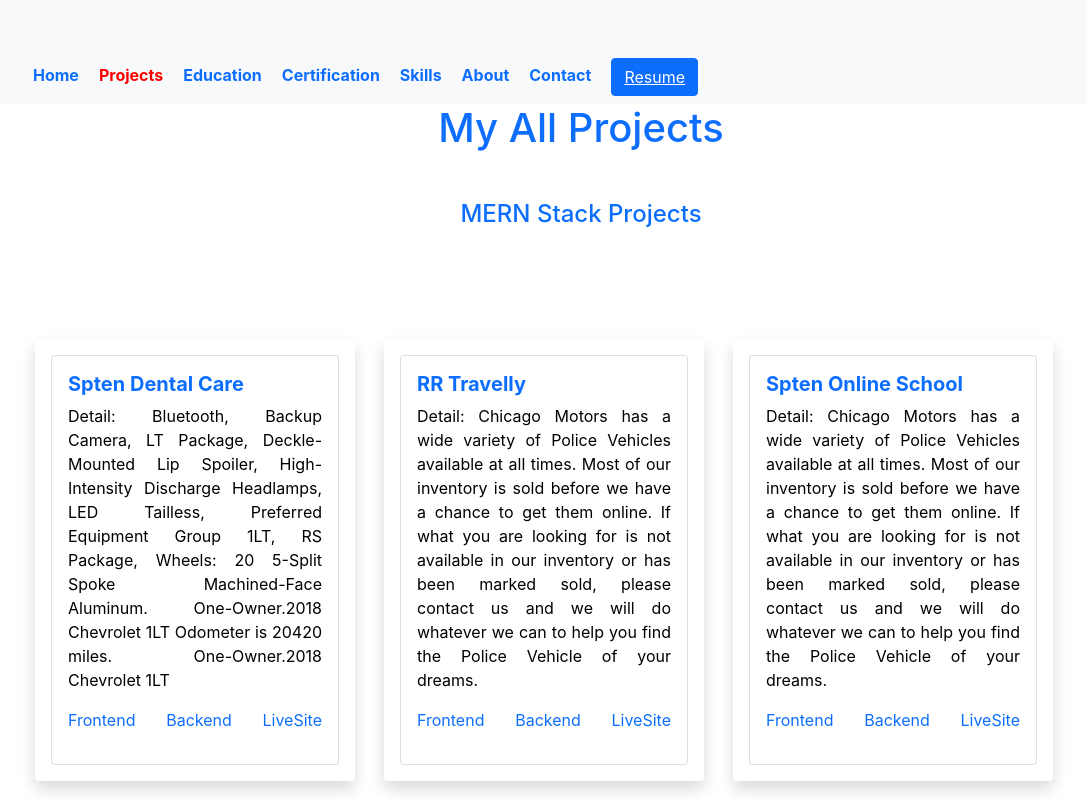
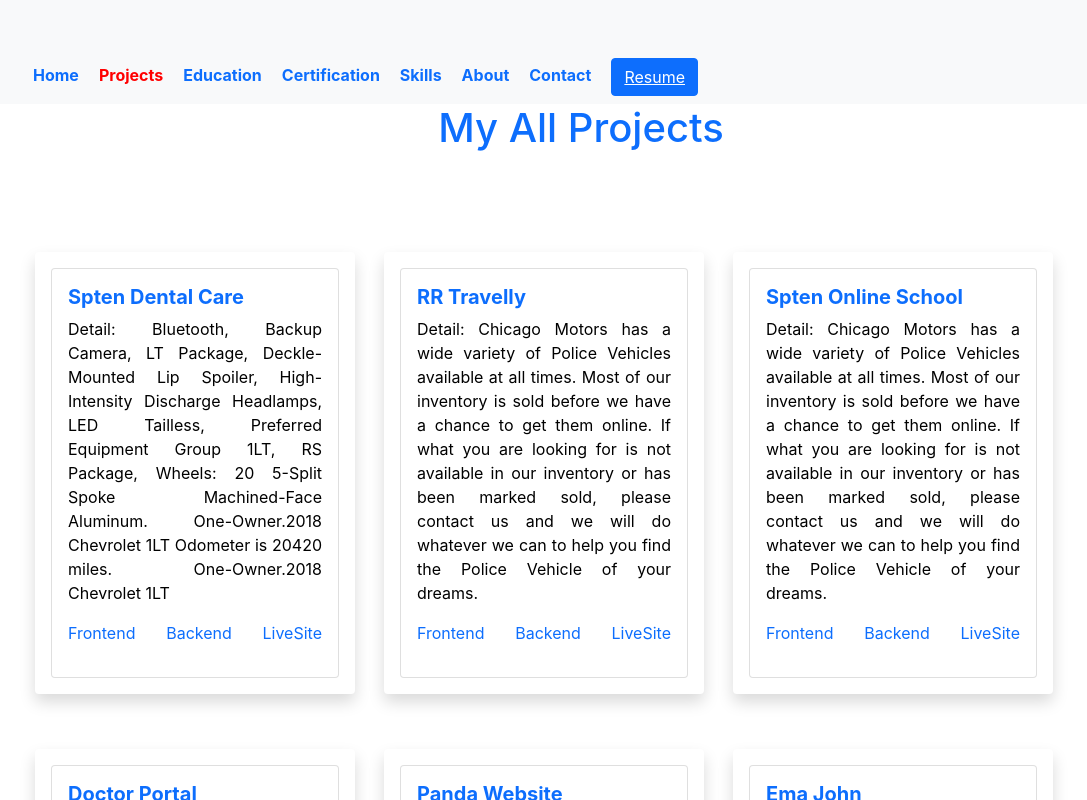
Before and after one commit to fakrulislamchowdhury/fakrul-portfolio, a React (Create React App) app: page /projects in a window 1280 px wide. Shown: the top 800 px of the page, without its empty margins (59-1146 px from the left). Built offline with nearby package versions, Linux system fonts and the light colour scheme.

Commit message:
certification page css added

```diff
--- /dev/null
+++ b/src/Pages/Certification/Certification.css
@@ -0,0 +1,3 @@
+.certificate{
+text-decoration: none;
+}
--- a/src/Pages/Certification/Certification.js
+++ b/src/Pages/Certification/Certification.js
@@ -1,13 +1,14 @@
 import React from 'react';
+import './Certification.css'
 
 const Certification = () => {
     return (
         <div>
             <h4 className="text-center">Please here my Certification</h4>
-            <div className='container'>
+            <div className="container">
                 <h4>Academic Certification</h4>
                 <p>
-                    <a href="../Resume/Resume/img.JPG" target="_blank" rel="noopener noreferrer">B.Sc. in Computer Science Engineering</a>
+                    <a className='certificate' href="https://drive.google.com/file/d/1ppWnG49EOZgQ0jiEjVZaeP0Y7eGL3Qmy/view?usp=drive_link" target="_blank" rel="noopener noreferrer">B.Sc. in Computer Science Engineering</a>
                 </p>
             </div>
         </div>
--- a/src/Pages/Project/Project.css
+++ b/src/Pages/Project/Project.css
@@ -1,15 +1,13 @@
 .project{
     color: black;
     background-color: white;
-    margin-top: 10px;
-    padding-top: 10px;
     text-align: justify;
     border-radius: 20px;
     border: none;
 }
 .web-link{
     display: flex;
-    align-items:baseline;
+    align-items: baseline;
     justify-content: space-between;
 }
 
--- a/src/Pages/Projects/Projects.js
+++ b/src/Pages/Projects/Projects.js
@@ -15,7 +15,6 @@ const Projects = () => {
     return (
         <>
             <h1 className="text-primary text-center">My All Projects</h1>
-            <h4 className="text-primary mt-5 text-center">MERN Stack Projects</h4>
             <Container>
                 <div className="project-container">
                     {
```
